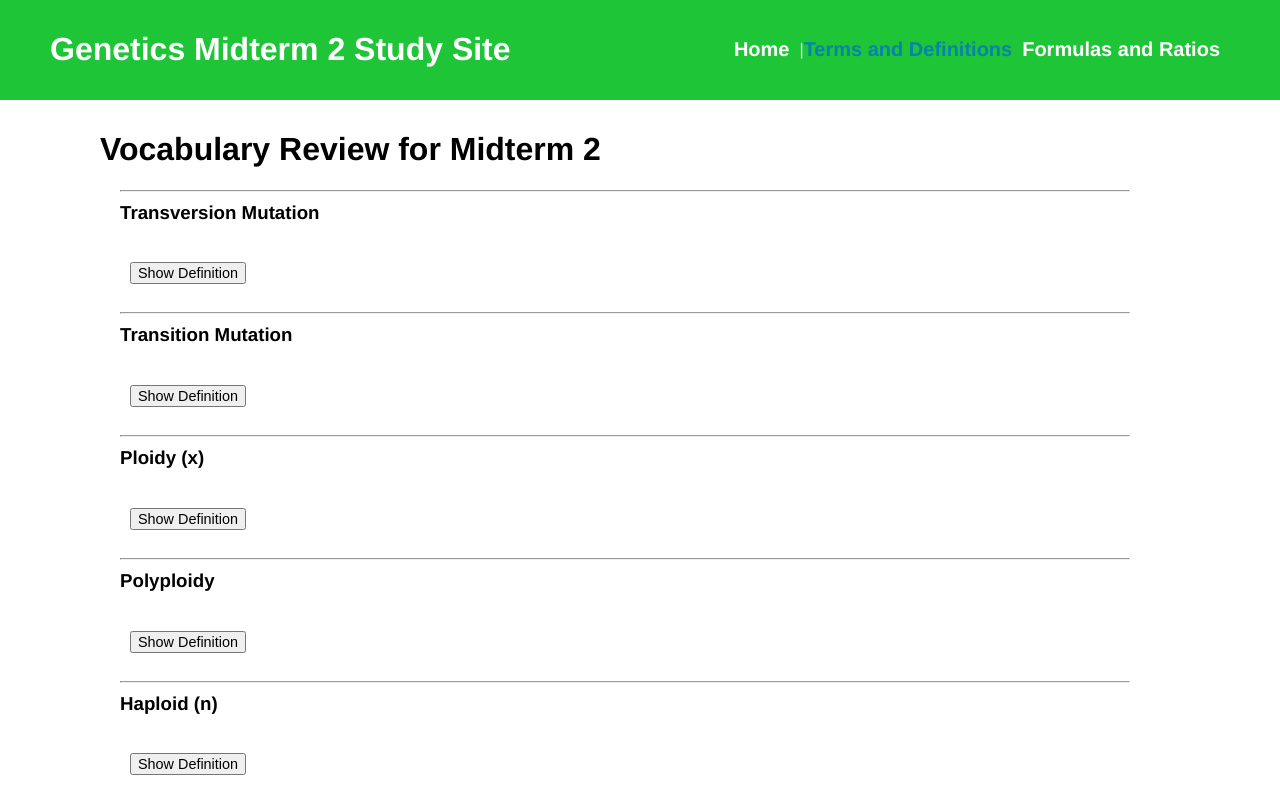
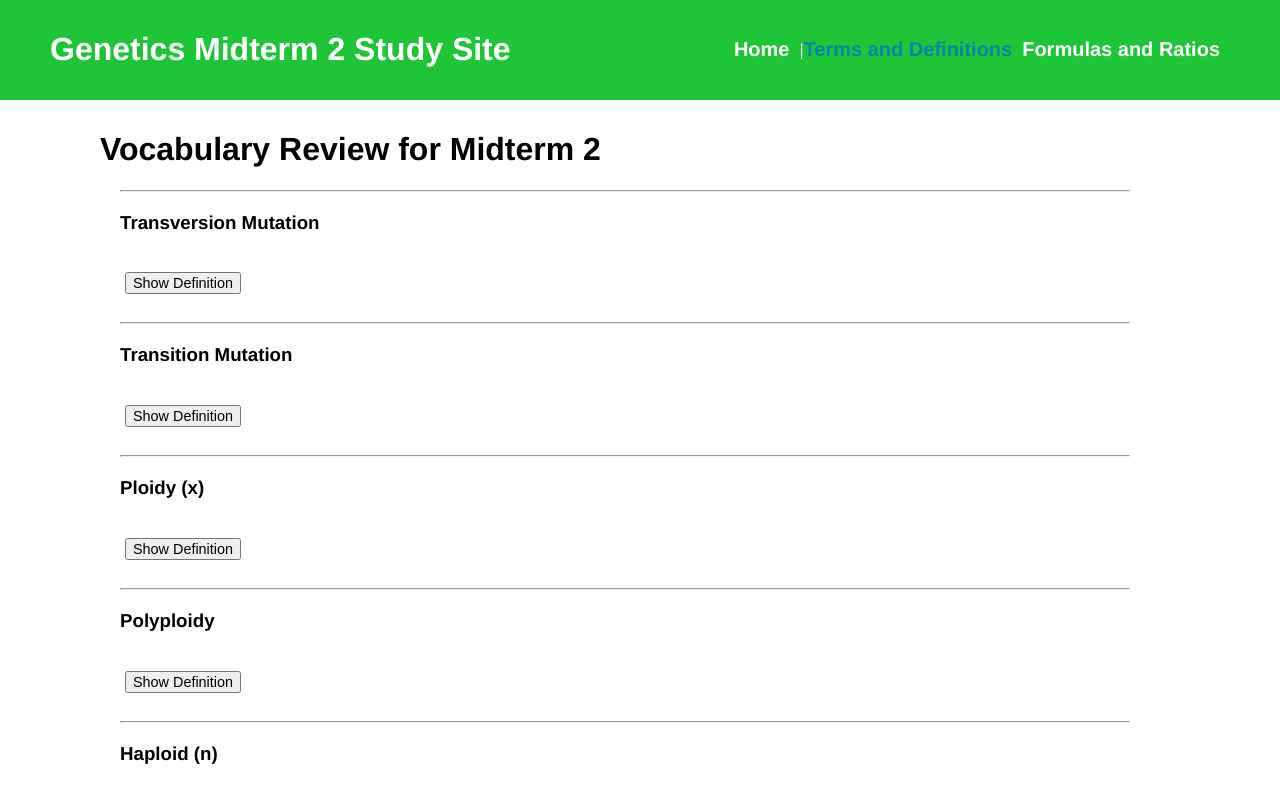
Before and after one commit to allyseh/creative-project-3, a Vue app: page /vocab in a window 1280 px wide. Shown: the top 800 px of the page. Built offline with nearby package versions, Linux system fonts and the light colour scheme.

Commit message:
Update Vocab.vue

```diff
--- a/src/views/Vocab.vue
+++ b/src/views/Vocab.vue
@@ -74,7 +74,7 @@ textarea {
 }
 
 button {
-  margin: 20px 10px;
+  margin: 20px 5px;
   font-size: .9em;
 }
 
@@ -83,6 +83,6 @@ h2 {
 }
 
 h3 {
-  margin-top: 10px;
+  margin-top: 20px;
 }
 </style>
```
